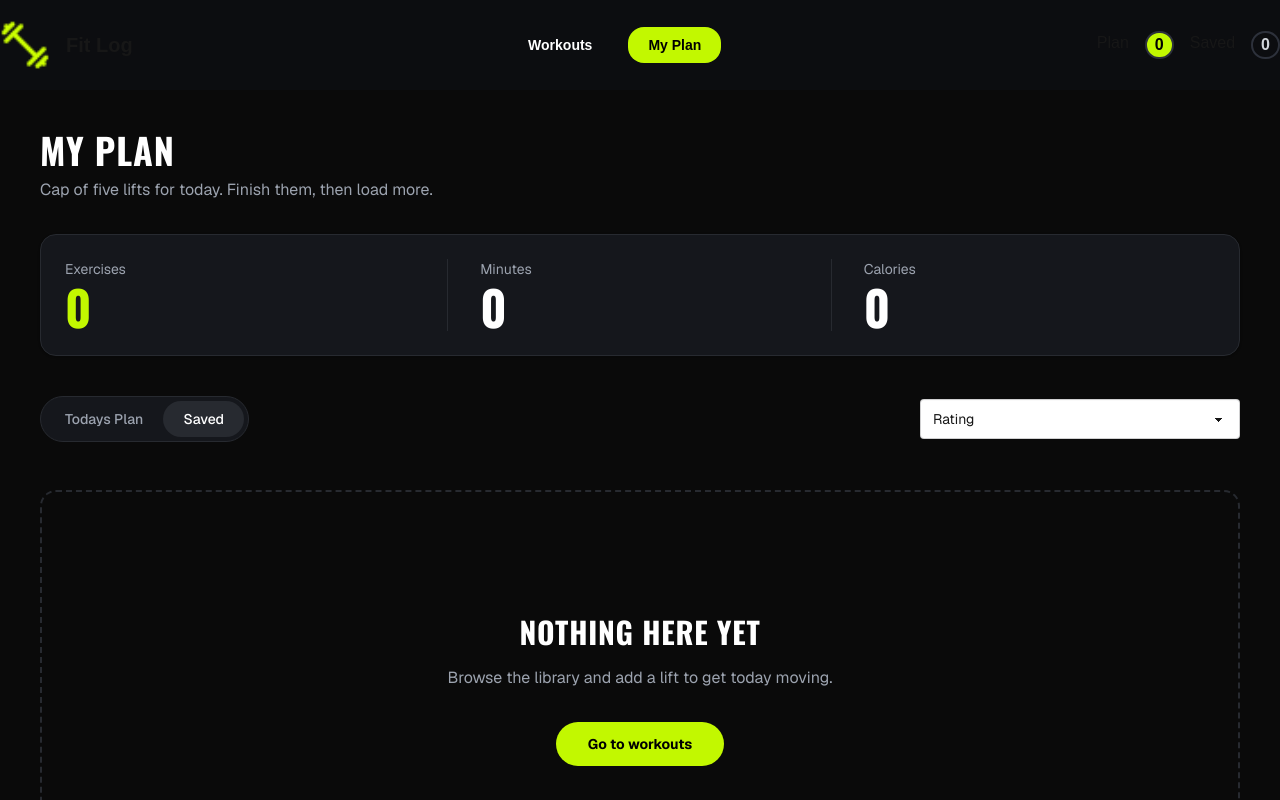
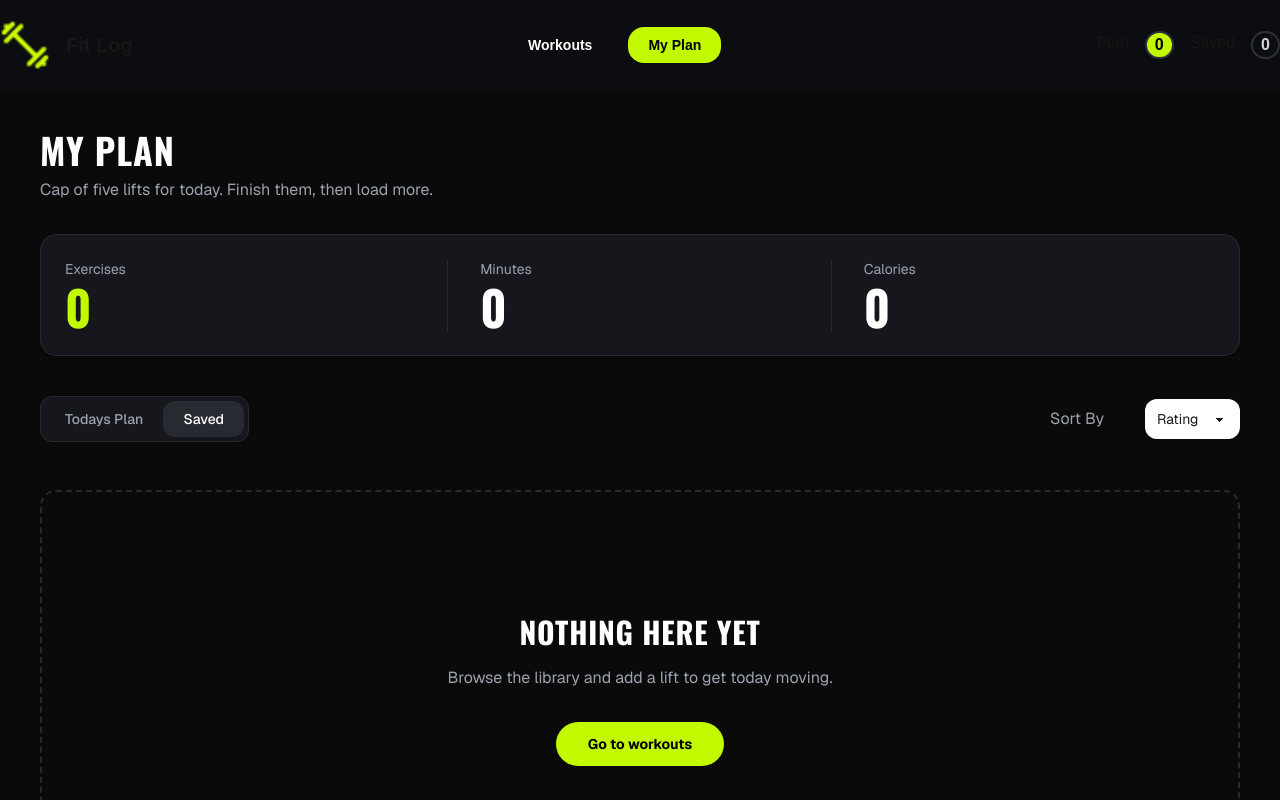
Before and after one commit to ceetahSG/Fit-Log, a Next.js app: page /myPlan in a window 1280 px wide. Shown: the top 800 px of the page. Built offline with nearby package versions, Linux system fonts and the light colour scheme.

Commit message:
fixed sorting and footer in my plan

```diff
--- a/src/app/components/shared/Footer.tsx
+++ b/src/app/components/shared/Footer.tsx
@@ -1,5 +1,5 @@
 import React from "react";
-import FooterLogo from "@/assets/footerLogo.png";
+import FooterLogo from "@/assets/logo.png";
 import Image from "next/image";
 
 const Footer = () => {
--- /dev/null
+++ b/src/app/loading.tsx
@@ -0,0 +1,11 @@
+import React from "react";
+
+const GlobalLoading = () => {
+  return (
+    <div className="flex h-screen w-screen items-center justify-center bg-[#0a0a0a]">
+      <span className="loading loading-bars loading-xl"></span>
+    </div>
+  );
+};
+
+export default GlobalLoading;
--- a/src/app/myPlan/page.tsx
+++ b/src/app/myPlan/page.tsx
@@ -24,16 +24,16 @@ const MyPlanPage = () => {
   console.log("addWorkout:", addWorkout.length);
   // State to manage which tab is currently selected (matching the image which has "Saved" selected)
   const [activeTab, setActiveTab] = useState("Saved");
-  const [sortBy, setSortBy] = useState<"rating" | "duration" | "calories">(
-    "rating",
+  const [sortBy, setSortBy] = useState<"Rating" | "Duration" | "Calories">(
+    "Rating",
   );
   const sortWorkouts = (workout: IWorkout[]) => {
     const sortedWorkouts = [...workout];
-    if (sortBy === "rating") {
+    if (sortBy === "Rating") {
       sortedWorkouts.sort((a, b) => b.rating - a.rating);
-    } else if (sortBy === "duration") {
+    } else if (sortBy === "Duration") {
       sortedWorkouts.sort((a, b) => b.duration - a.duration);
-    } else if (sortBy === "calories") {
+    } else if (sortBy === "Calories") {
       sortedWorkouts.sort((a, b) => b.caloriesBurned - a.caloriesBurned);
     }
     return sortedWorkouts;
@@ -41,7 +41,8 @@ const MyPlanPage = () => {
   const sortedAddWorkout = sortWorkouts(addWorkout);
   const sortedSaveWorkout = sortWorkouts(saveWorkout);
   return (
-    <div className=" bg-[#0a0a0a] p-4 py-10 md:p-10 font-sans container mx-auto">
+    <div className="min-h-screen bg-[#0a0a0a]">
+      <div className="container mx-auto p-4 py-10 font-sans md:p-10">
         <div className=" flex  flex-col gap-8">
           {/* Header Section */}
           <div className="flex flex-col gap-2">
@@ -72,7 +73,9 @@ const MyPlanPage = () => {
 
               {/* Minutes Stat */}
               <div className="flex flex-col gap-1 px-4 md:px-8">
-              <span className="text-xs text-[#9ca3af] md:text-sm">Minutes</span>
+                <span className="text-xs text-[#9ca3af] md:text-sm">
+                  Minutes
+                </span>
                 <span
                   className={`${oswald.className} text-4xl font-bold text-white md:text-5xl`}
                 >
@@ -97,10 +100,10 @@ const MyPlanPage = () => {
           {/* Controls Section (Tabs & Sort) */}
           <div className="flex flex-col sm:flex-row justify-between items-start sm:items-center gap-4 mt-2">
             {/* Tabs */}
-          <div className="flex rounded-full border border-[#272a30] bg-[#15171c] p-1">
+            <div className="flex rounded-xl border border-[#272a30] bg-[#15171c] p-1">
               <button
                 onClick={() => setActiveTab("Today's Plan")}
-              className={`rounded-full px-5 py-2 text-sm font-medium transition-colors ${
+                className={`rounded-xl px-5 py-2 text-sm font-medium transition-colors ${
                   activeTab === "Today's Plan"
                     ? "bg-[#272a30] text-white"
                     : "text-[#9ca3af] hover:text-white"
@@ -110,7 +113,7 @@ const MyPlanPage = () => {
               </button>
               <button
                 onClick={() => setActiveTab("Saved")}
-              className={`rounded-full px-5 py-2 text-sm font-medium transition-colors ${
+                className={`rounded-xl px-5 py-2 text-sm font-medium transition-colors ${
                   activeTab === "Saved"
                     ? "bg-[#272a30] text-white"
                     : "text-[#9ca3af] hover:text-white"
@@ -121,19 +124,23 @@ const MyPlanPage = () => {
             </div>
 
             {/* Sort By Dropdown */}
+            <div className="grid grid-cols-2 items-center">
+              <h2 className=" text-[#9ca3af]">Sort By</h2>
               <select
-            defaultValue="Rating"
-            className="select appearance-none"
-            value={sortBy}
+                value="Rating"
+                className="select appearance-none border-none rounded-xl"
                 onChange={(e) =>
-              setSortBy(e.target.value as "rating" | "duration" | "calories")
+                  setSortBy(
+                    e.target.value as "Rating" | "Duration" | "Calories",
+                  )
                 }
               >
                 <option disabled={true}>Sort By</option>
-            <option value="rating">Rating</option>
-            <option value="duration">Duration</option>
-            <option value="calories">Calories</option>
+                <option value="Rating">Rating</option>
+                <option value="Duration">Duration</option>
+                <option value="Calories">Calories</option>
               </select>
+            </div>
           </div>
 
           {/* Empty State Content Area */}
@@ -187,6 +194,7 @@ const MyPlanPage = () => {
           )}
         </div>
       </div>
+    </div>
   );
 };
 
```
Lines whose indentation alone changed are shown as unchanged.
